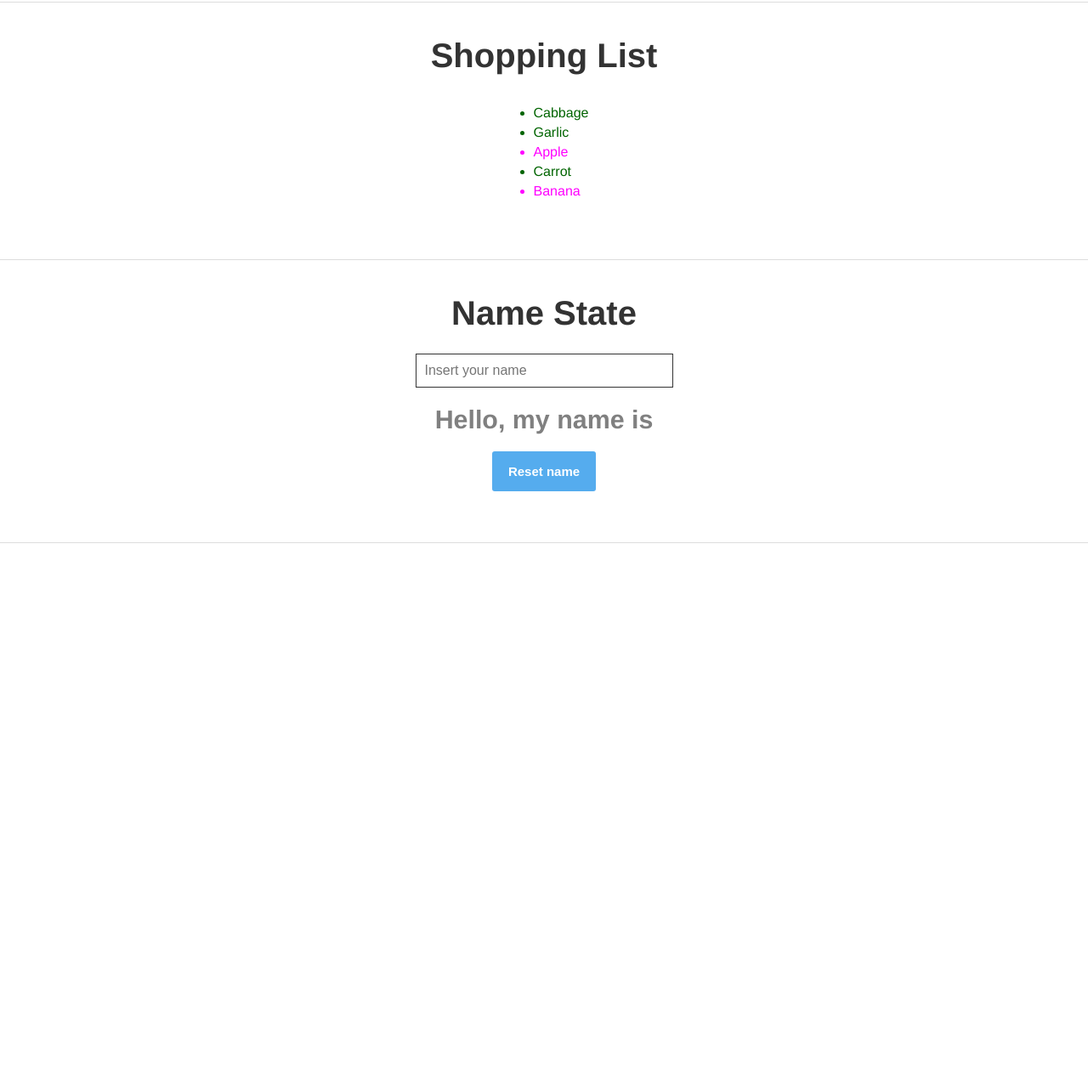
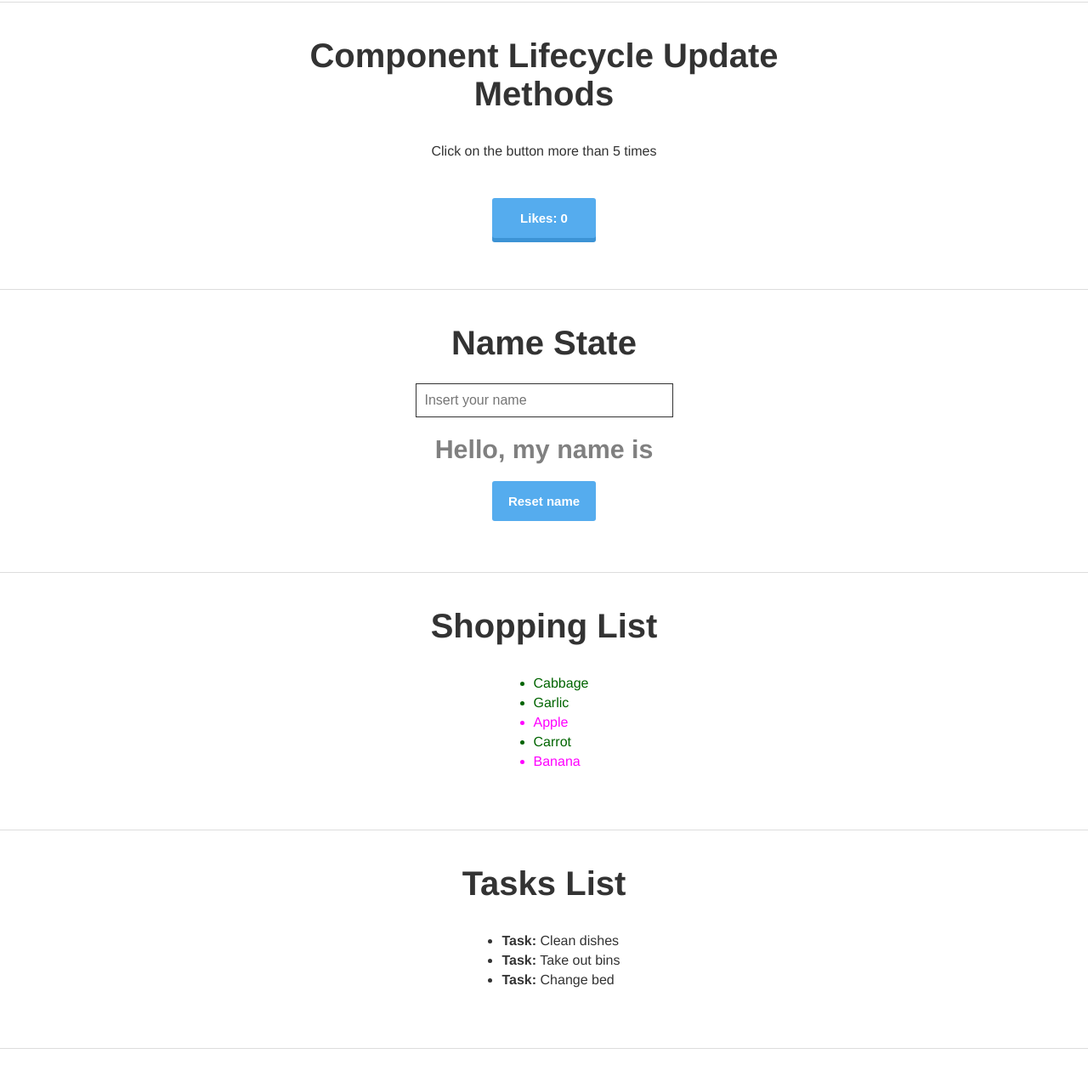
Before and after one commit to LittleBlueDot/react-playground, a React app: page / in a window 1280 px wide. Shown: the part 315-1588 px from the top of the page at 85% size. Before the commit the page ends 994 px from the top, so only its background shows below. Built offline with nearby package versions, Linux system fonts and the light colour scheme.

Commit message:
new components

```diff
--- a/src/components/App.js
+++ b/src/components/App.js
@@ -1,13 +1,17 @@
+import ComponentLifecycle from './ComponentLifecycle';
 import CounterChallenge from './CounterChallenge';
 import NameState from './NameState';
 import ShoppingList from './ShoppingList';
+import TaskList from './TaskList';
 
 function App() {
   return (
     <div>
       <CounterChallenge />
+      <ComponentLifecycle />
+      <NameState />
       <ShoppingList />
-      <NameState />
+      <TaskList />
     </div>
   );
 }
--- /dev/null
+++ b/src/components/ComponentLifecycle.js
@@ -0,0 +1,46 @@
+import React from 'react';
+import './styles/CounterChallenge.css';
+
+class ComponentLifecycle extends React.Component {
+  constructor(props) {
+    super(props);
+    this.state = {
+      likes: props.likes,
+      popular: false,
+    };
+    this.updateLikes = this.updateLikes.bind(this);
+  }
+  componentWillReceiveProps(nextProps) {
+    this.setState({
+      popular: nextProps.likes >= 5,
+    });
+  }
+  updateLikes() {
+    this.setState({
+      likes: this.state.likes + 1,
+      popular: this.state.likes >= 5,
+    });
+  }
+  render() {
+    return (
+      <div className='full-width'>
+        <div className='container'>
+          <h1>Component Lifecycle Update Methods</h1>
+          <p>Click on the button more than 5 times</p>
+          <h4>{this.state.popular ? `I'm popular` : null}</h4>
+          <div className='flex-center'>
+            <button className='btn blue-btn' onClick={this.updateLikes}>
+              Likes: {this.state.likes}
+            </button>
+          </div>
+        </div>
+      </div>
+    );
+  }
+}
+
+ComponentLifecycle.defaultProps = {
+  likes: 0,
+};
+
+export default ComponentLifecycle;
--- a/src/components/TaskList.js
+++ b/src/components/TaskList.js
@@ -1,12 +1,26 @@
 import React from 'react';
 
 class TaskList extends React.Component {
-    constructor(props) {
-      super(props);
-      this.state = {
-        tasks: [],
-      };
-    }
+  render() {
+    const tasks = [
+      { title: 'Clean dishes', id: 1 },
+      { title: 'Take out bins', id: 2 },
+      { title: 'Change bed', id: 3 },
+    ];
+
+    const tasksList = tasks.map((task) => <li key={task.id}><strong>Task:</strong> {task.title}</li>);
+
+    return (
+      <div className='full-width'>
+        <div className='container'>
+          <h1>Tasks List</h1>
+          <div className='flex-center'>
+            <ul>{tasksList}</ul>
+          </div>
+        </div>
+      </div>
+    );
   }
+}
 
-  export default TaskList
+export default TaskList;
--- a/src/examples/destructuring.js
+++ b/src/examples/destructuring.js
@@ -8,4 +8,6 @@ const frameworks = {
 
 // console.log(js);
 
+// console.log({...frameworks});
+
 module.exports = { frameworks }; //exporting module
--- a/src/index.css
+++ b/src/index.css
@@ -65,6 +65,10 @@ h4 {
   font-size: 1.9rem;
 }
 
+/* p{
+  flex-basis: 100%;
+} */
+
 .dark-green{
   color: #026773;
 }
```
